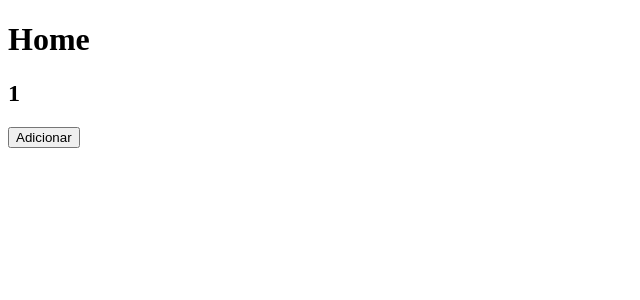
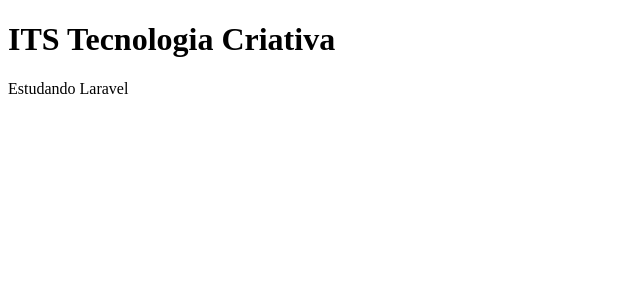
Before and after one commit to iappaPedroza/its-tecnology, a Next.js app: page / in a window 1280 px wide. Shown: the top 300 px of the page, without its empty margins (0-640 px from the left). Built offline with nearby package versions, Linux system fonts and the light colour scheme.

Commit message:
Iniciando estudos de Laravel

```diff
--- a/pages/index.js
+++ b/pages/index.js
@@ -1,24 +1,11 @@
-import { useState } from 'react';
-
 function Home () {
     return (
         <div>
-            <h1>Home</h1>
-            <Contador />
+            <h1>ITS Tecnologia Criativa</h1>
+            <p>Estudando Laravel</p>
         </div>
     )
 }
 
-function Contador() {
-    const [contador, setContador] = useState(1);
-    function adicionarContador(){
-        setContador(contador+1);
-    }
-    return (
-        <div>
-            <h2>{contador}</h2>
-            <button onClick={adicionarContador}>Adicionar</button>
-        </div>
-    )
-}
+
 export default Home;
```
